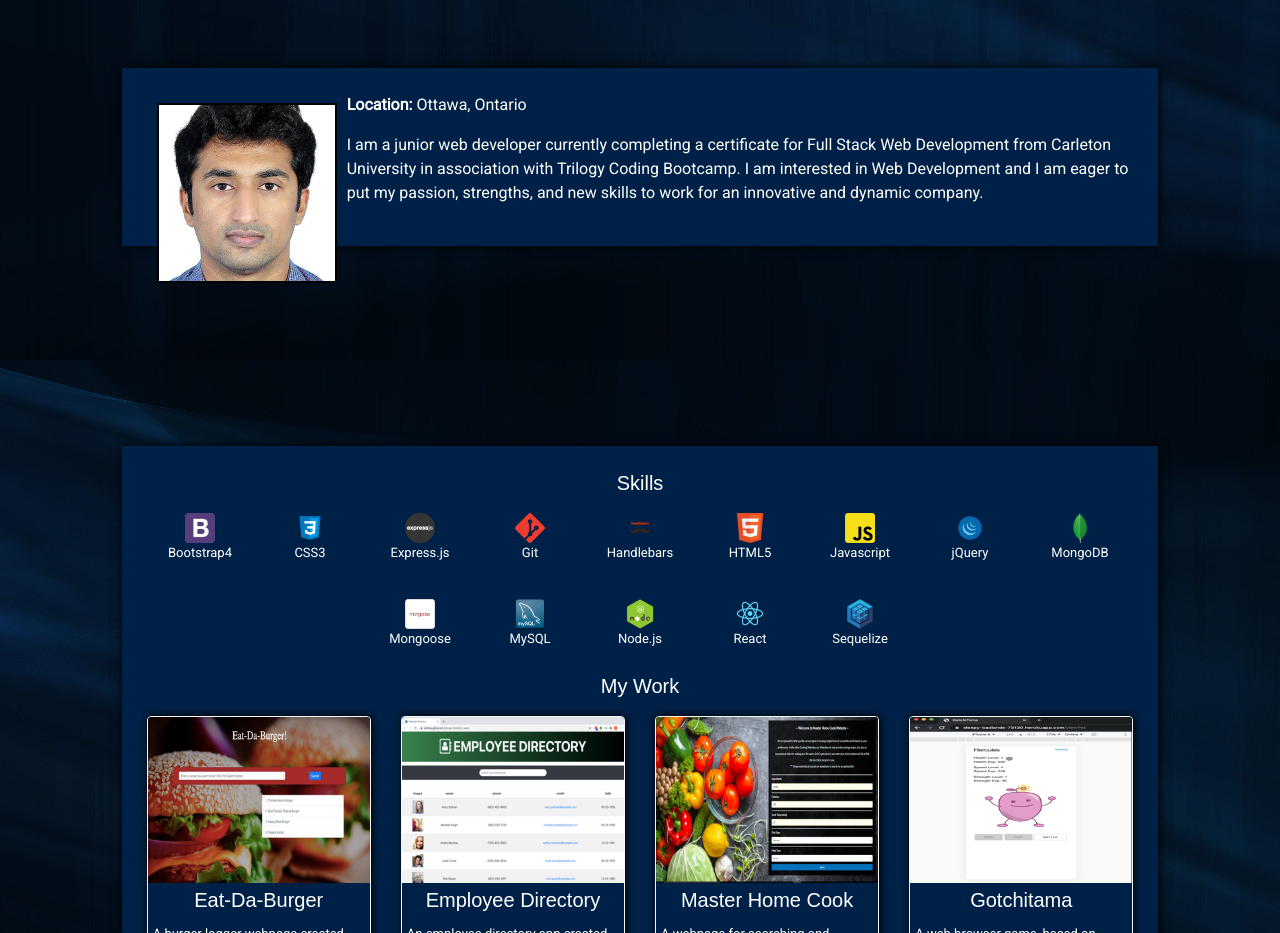
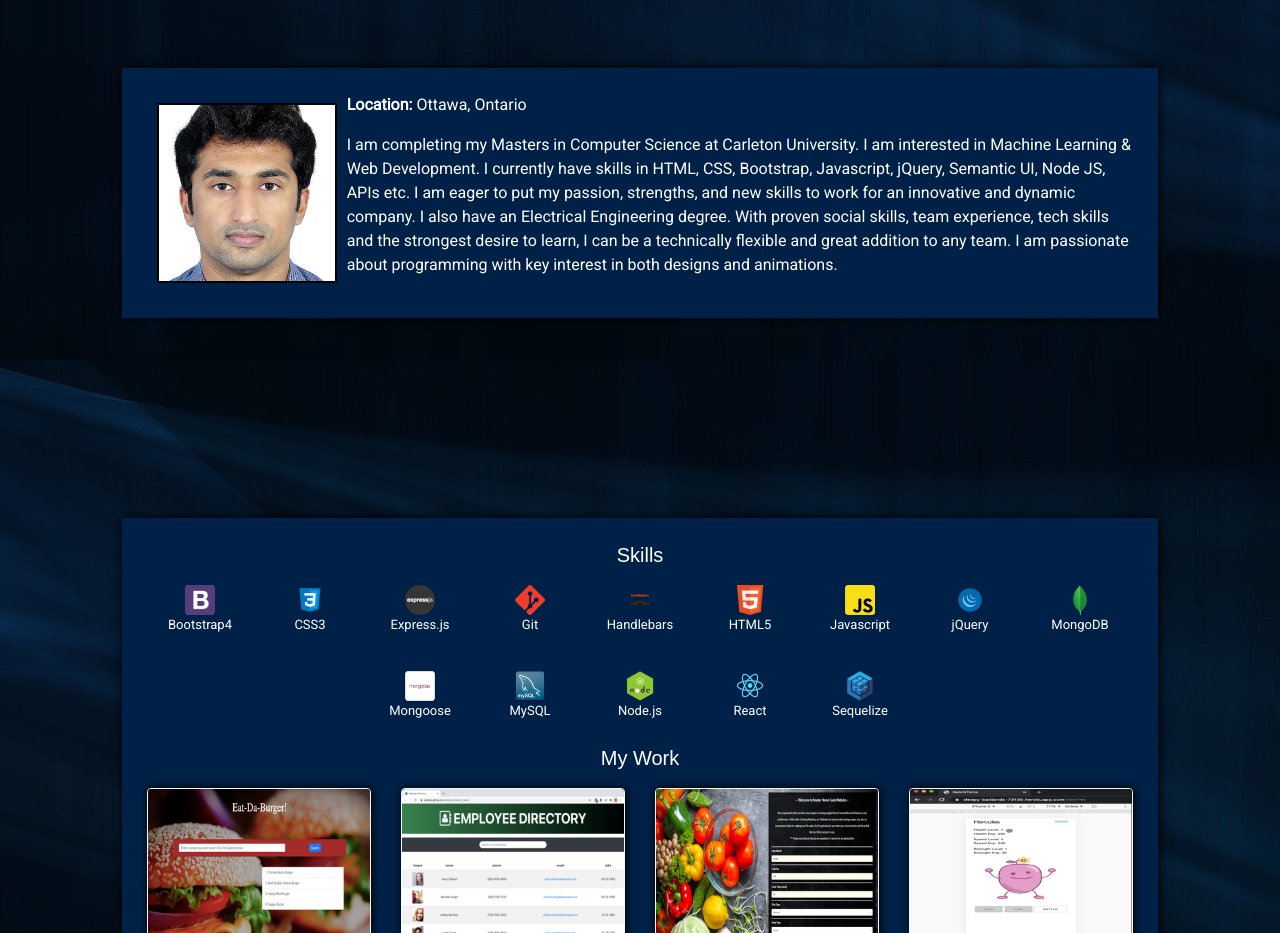
Before and after one commit to joshb4u/react-portfolio, a React (Create React App) app: page / in a window 1280 px wide. Shown: the part 840-1773 px from the top of the page. Built offline with nearby package versions, Linux system fonts and the light colour scheme; a web font is replaced by a local one.

Commit message:
update about me

```diff
--- a/src/Pages/AboutMe/AboutMe.js
+++ b/src/Pages/AboutMe/AboutMe.js
@@ -18,7 +18,7 @@ function AboutMe() {
     <b>Location:</b> Ottawa, Ontario
     </p>
     <p>
-    I am a junior web developer currently completing a certificate for Full Stack Web Development from Carleton University in association with Trilogy Coding Bootcamp. I am interested in Web Development and I am eager to put my passion, strengths, and new skills to work for an innovative and dynamic company.
+    I am completing my Masters in Computer Science at Carleton University. I am interested in Machine Learning & Web Development. I currently have skills in HTML, CSS, Bootstrap, Javascript, jQuery, Semantic UI, Node JS, APIs etc. I am eager to put my passion, strengths, and new skills to work for an innovative and dynamic company. I also have an Electrical Engineering degree. With proven social skills, team experience, tech skills and the strongest desire to learn, I can be a technically flexible and great addition to any team. I am passionate about programming with key interest in both designs and animations.
     </p>
     </div>
     </section>
```
